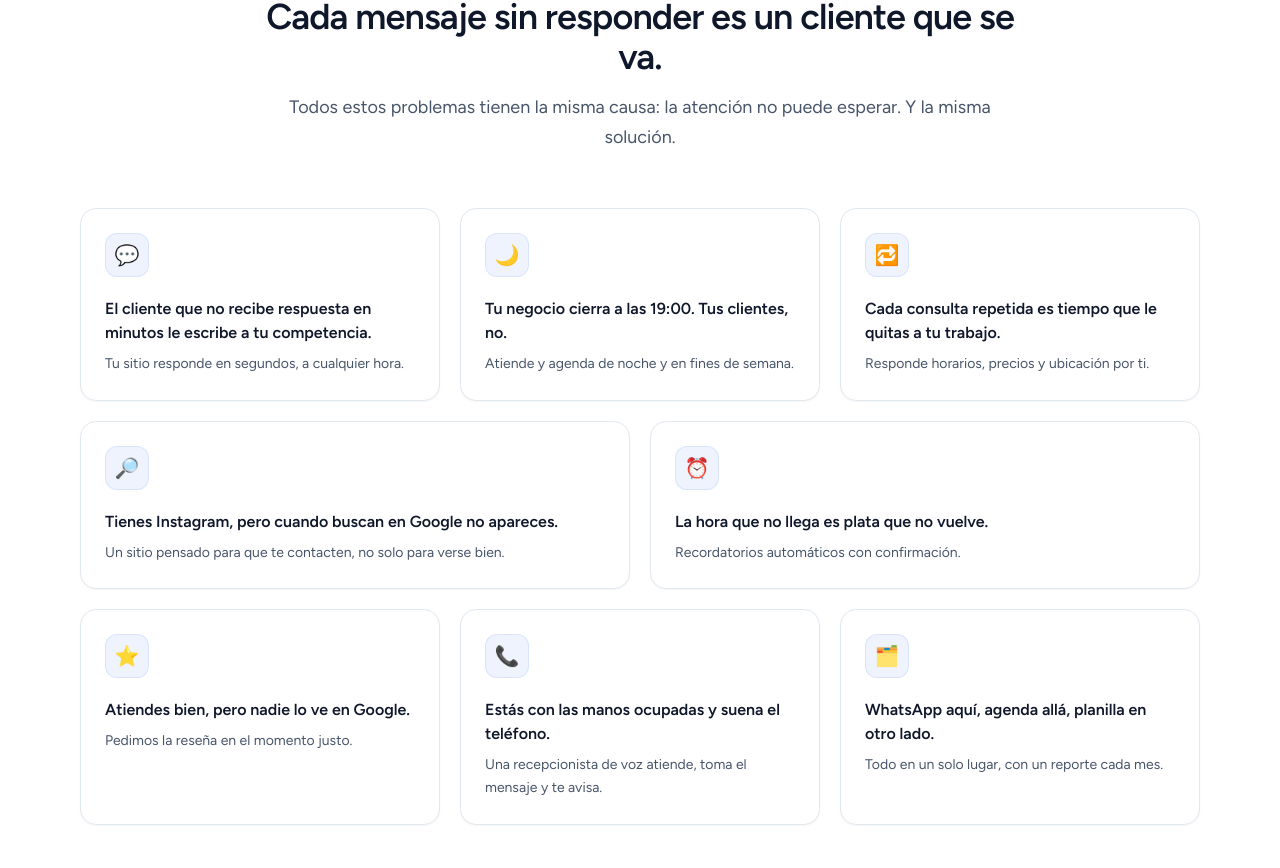
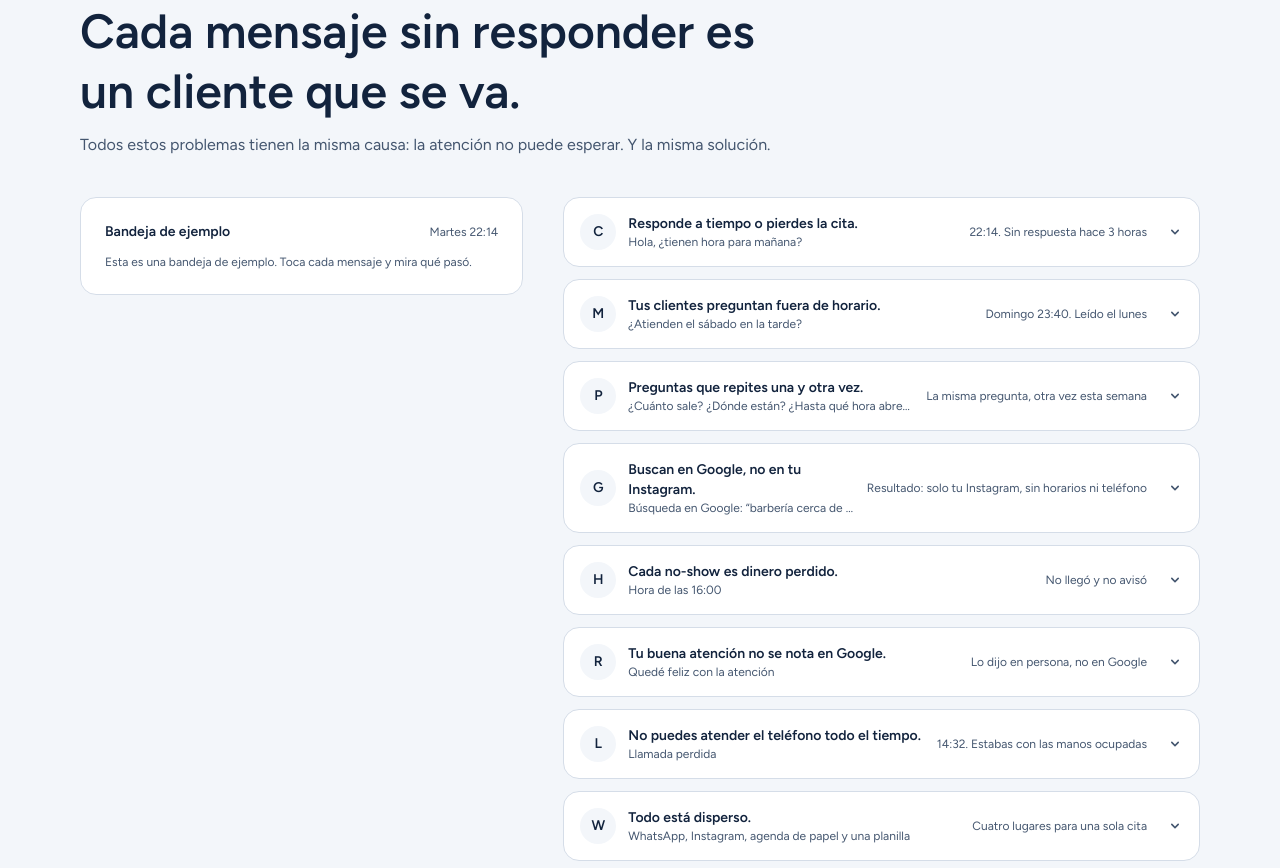
Before and after one commit to LeonardoPS1/AicoreLink, a Next.js app in the folder apps/dashboard/: page / in a window 1280 px wide. Shown: the part 1512-2380 px from the top of the page. Built offline with nearby package versions, Linux system fonts and the light colour scheme; no server answers.

Commit message:
\feat(marketing): redesign dolores as an inbox accordion\

```diff
--- a/apps/dashboard/components/marketing/pain-section.tsx
+++ b/apps/dashboard/components/marketing/pain-section.tsx
@@ -1,33 +1,68 @@
-import { PainCard } from "@/components/marketing/pain-card";
-import { Reveal } from "@/components/ui/reveal";
-import { SectionHeading } from "@/components/ui/section-heading";
+import { cn } from "@/lib/utils";
+import { WRAP, SECTION, TONE, HEAD, CHAP } from "@/lib/marketing/shell";
 import { copy } from "@/lib/marketing/copy";
-
-/** Cards 1-3 sit three-up; the last two span half the row each so the grid closes. */
-const SPANS = [
-  "sm:col-span-1 lg:col-span-2",
-  "sm:col-span-1 lg:col-span-2",
-  "sm:col-span-2 lg:col-span-2",
-  "sm:col-span-2 lg:col-span-3",
-  "sm:col-span-2 lg:col-span-3",
-];
 
 export function PainSection() {
   return (
-    <section id="problema" className="bg-white">
-      <div className="mx-auto max-w-6xl px-4 py-20 md:py-28">
-        <SectionHeading
-          eyebrow="El problema"
-          title={copy.pains.title}
-          subtitle={copy.pains.closing}
-        />
+    <section id="problema" className={cn(SECTION, TONE.paper)}>
+      <div className={WRAP}>
+        <div className={cn(HEAD, "mx-auto text-center lg:mx-0 lg:text-left mb-10")}>
+          <p className={CHAP}>{copy.pains.chapter}</p>
+          <h2 className="mt-3 text-[clamp(2rem,5vw,3rem)] font-semibold leading-tight">
+            {copy.pains.title}
+          </h2>
+          <p className="mt-3 text-inkMuted max-w-[46rem]">{copy.pains.closing}</p>
+        </div>
 
-        <div className="mt-14 grid gap-5 sm:grid-cols-2 lg:grid-cols-6">
-          {copy.pains.items.map((item, index) => (
-            <Reveal key={item.title} delay={index * 60} className={SPANS[index] ?? "lg:col-span-2"}>
-              <PainCard item={item} />
-            </Reveal>
-          ))}
+        <div className="lg:grid lg:grid-cols-12 lg:gap-10 items-start">
+          <div className="lg:col-span-5 lg:sticky lg:top-28 mb-8 lg:mb-0">
+            <div className="rounded-[1rem] border border-hairline bg-white shadow-soft p-6">
+              <div className="flex items-center justify-between mb-3">
+                <div className="text-sm font-semibold text-ink">{copy.pains.inboxLabel}</div>
+                <div className="text-xs text-inkMuted">{copy.pains.inboxTime}</div>
+              </div>
+              <div className="text-xs text-inkMuted">
+                Esta es una bandeja de ejemplo. Toca cada mensaje y mira qué pasó.
+              </div>
+            </div>
+          </div>
+
+          <div className="lg:col-span-7 space-y-3">
+            {copy.pains.items.map((item, index) => (
+              <details key={index} name="dolor" className="group rounded-[1rem] border border-hairline bg-white shadow-soft overflow-hidden">
+                <summary className="flex items-center gap-3 p-4 cursor-pointer list-none">
+                  <span className="flex h-9 w-9 items-center justify-center rounded-full bg-paper text-ink text-sm font-semibold">
+                    {item.icon}
+                  </span>
+                  <div className="flex-1 min-w-0">
+                    <h3 className="text-sm font-semibold text-ink">{item.title}</h3>
+                    <span className="block text-xs text-inkMuted truncate">{item.message}</span>
+                  </div>
+                  <span className="text-xs text-inkMuted whitespace-nowrap">{item.time}</span>
+                  <svg className="ml-2 h-4 w-4 text-inkMuted transition-transform group-open:rotate-180" viewBox="0 0 20 20" fill="currentColor" aria-hidden="true">
+                    <path fillRule="evenodd" d="M5.293 7.293a1 1 0 011.414 0L10 10.586l3.293-3.293a1 1 0 111.414 1.414l-4 4a1 1 0 01-1.414 0l-4-4a1 1 0 010-1.414z" clipRule="evenodd" />
+                  </svg>
+                </summary>
+                <div className="grid grid-rows-[0fr] transition-[grid-template-rows] duration-300 ease-out group-open:grid-rows-[1fr]">
+                  <div className="overflow-hidden">
+                    <div className="p-4 pt-0 space-y-4">
+                      <p className="text-sm text-inkMuted">{item.description}</p>
+                      <div className="grid gap-3 sm:grid-cols-2">
+                        <div className="rounded-[0.75rem] border border-hairline p-3">
+                          <strong className="text-sm text-ink">Qué pasó</strong>
+                          <p className="mt-1 text-sm text-inkMuted">{item.whatHappened}</p>
+                        </div>
+                        <div className="rounded-[0.75rem] border border-signal bg-cyan-50 p-3">
+                          <strong className="text-sm text-ink">Con AicoreLink</strong>
+                          <p className="mt-1 text-sm text-ink">{item.withAicoreLink}</p>
+                        </div>
+                      </div>
+                    </div>
+                  </div>
+                </div>
+              </details>
+            ))}
+          </div>
         </div>
       </div>
     </section>
--- a/apps/dashboard/lib/marketing/copy.ts
+++ b/apps/dashboard/lib/marketing/copy.ts
@@ -9,7 +9,15 @@
 import type { LostRevenueInput } from "@/lib/tools/calculator";
 
 export type NavItem = { label: string; href: string };
-export type PainItem = { icon: string; title: string; description: string };
+export type PainItem = {
+  icon: string;
+  title: string;
+  description: string;
+  message: string;
+  time: string;
+  whatHappened: string;
+  withAicoreLink: string;
+};
 export type SolutionColumn = { icon: string; title: string; description: string };
 export type Step = { title: string; description: string };
 export type PlanId = "starter" | "growth" | "elite";
@@ -83,7 +91,14 @@ export type LandingCopy = {
     trustLine: string;
   };
   trustBar: { statement: string; items: string[] };
-  pains: { title: string; items: PainItem[]; closing: string };
+  pains: {
+    title: string;
+    chapter: string;
+    inboxLabel: string;
+    inboxTime: string;
+    items: PainItem[];
+    closing: string;
+  };
   solution: { title: string; subtitle: string; columns: SolutionColumn[] };
   howItWorks: { title: string; subtitle: string; steps: Step[] };
   verticals: { title: string; subtitle: string; ctaTemplate: string };
@@ -250,46 +265,81 @@ export const copy: LandingCopy = {
 
   pains: {
     title: "Cada mensaje sin responder es un cliente que se va.",
+    chapter: "Capítulo 1",
+    inboxLabel: "Bandeja de ejemplo",
+    inboxTime: "Martes 22:14",
     items: [
       {
-        icon: "💬",
-        title: "El cliente que no recibe respuesta en minutos le escribe a tu competencia.",
-        description: "Tu sitio responde en segundos, a cualquier hora.",
+        icon: "C",
+        title: "Responde a tiempo o pierdes la cita.",
+        description: "Una respuesta lenta envía a tu cliente a tu competencia.",
+        message: "Hola, ¿tienen hora para mañana?",
+        time: "22:14. Sin respuesta hace 3 horas",
+        whatHappened: "Le escribió a tu competencia y agendó allá. Tú te enteraste al día siguiente.",
+        withAicoreLink: "Tu sitio responde en segundos y deja la hora agendada.",
       },
       {
-        icon: "🌙",
-        title: "Tu negocio cierra a las 19:00. Tus clientes, no.",
-        description: "Atiende y agenda de noche y en fines de semana.",
+        icon: "M",
+        title: "Tus clientes preguntan fuera de horario.",
+        description: "La atención no termina cuando tú te vas.",
+        message: "¿Atienden el sábado en la tarde?",
+        time: "Domingo 23:40. Leído el lunes",
+        whatHappened: "Cuando por fin lo viste, ya había elegido otro lugar.",
+        withAicoreLink: "Atiende y agenda de noche, fines de semana y feriados.",
       },
       {
-        icon: "🔁",
-        title: "Cada consulta repetida es tiempo que le quitas a tu trabajo.",
-        description: "Responde horarios, precios y ubicación por ti.",
+        icon: "P",
+        title: "Preguntas que repites una y otra vez.",
+        description: "Tu tiempo vale más que responder lo mismo.",
+        message: "¿Cuánto sale? ¿Dónde están? ¿Hasta qué hora abren?",
+        time: "La misma pregunta, otra vez esta semana",
+        whatHappened: "Cada respuesta repetida te saca de lo que realmente sabes hacer.",
+        withAicoreLink: "Responde horarios, valores y ubicación por ti, con tu información.",
       },
       {
-        icon: "🔎",
-        title: "Tienes Instagram, pero cuando buscan en Google no apareces.",
-        description: "Un sitio pensado para que te contacten, no solo para verse bien.",
+        icon: "G",
+        title: "Buscan en Google, no en tu Instagram.",
+        description: "Si no hay acción, hay abandono.",
+        message: "Búsqueda en Google: “barbería cerca de mí”",
+        time: "Resultado: solo tu Instagram, sin horarios ni teléfono",
+        whatHappened: "Quien busca en Google quiere reservar, no recorrer un perfil.",
+        withAicoreLink: "Un sitio hecho para que te contacten, con WhatsApp y horarios a la vista.",
       },
       {
-        icon: "⏰",
-        title: "La hora que no llega es plata que no vuelve.",
-        description: "Recordatorios automáticos con confirmación.",
+        icon: "H",
+        title: "Cada no-show es dinero perdido.",
+        description: "Un hueco vacío no vuelve.",
+        message: "Hora de las 16:00",
+        time: "No llegó y no avisó",
+        whatHappened: "Un hueco de una hora que no se recupera.",
+        withAicoreLink: "Recordatorios automáticos con confirmación o reprogramación.",
       },
       {
-        icon: "⭐",
-        title: "Atiendes bien, pero nadie lo ve en Google.",
-        description: "Pedimos la reseña en el momento justo.",
+        icon: "R",
+        title: "Tu buena atención no se nota en Google.",
+        description: "Las reseñas generan confianza.",
+        message: "Quedé feliz con la atención",
+        time: "Lo dijo en persona, no en Google",
+        whatHappened: "Atiendes bien, pero tu ficha de Google no lo refleja.",
+        withAicoreLink: "Pedimos la reseña por WhatsApp en el momento justo.",
       },
       {
-        icon: "📞",
-        title: "Estás con las manos ocupadas y suena el teléfono.",
-        description: "Una recepcionista de voz atiende, toma el mensaje y te avisa.",
+        icon: "L",
+        title: "No puedes atender el teléfono todo el tiempo.",
+        description: "La voz es otro canal que necesitas cubrir.",
+        message: "Llamada perdida",
+        time: "14:32. Estabas con las manos ocupadas",
+        whatHappened: "Quien llama suele querer resolver ahora. Si nadie contesta, llama al siguiente.",
+        withAicoreLink: "La recepcionista de voz contesta, toma el mensaje y te avisa.",
       },
       {
-        icon: "🗂️",
-        title: "WhatsApp aquí, agenda allá, planilla en otro lado.",
-        description: "Todo en un solo lugar, con un reporte cada mes.",
+        icon: "W",
+        title: "Todo está disperso.",
+        description: "Una cita puede perderse entre 4 lugares.",
+        message: "WhatsApp, Instagram, agenda de papel y una planilla",
+        time: "Cuatro lugares para una sola cita",
+        whatHappened: "Algo se pierde entre medio, y no sabes qué.",
+        withAicoreLink: "Todo en un solo lugar, con un reporte cada mes.",
       },
     ],
     closing:
```
Also changed, not shown: 1 other file (tests, documents, lock files or other folders).
